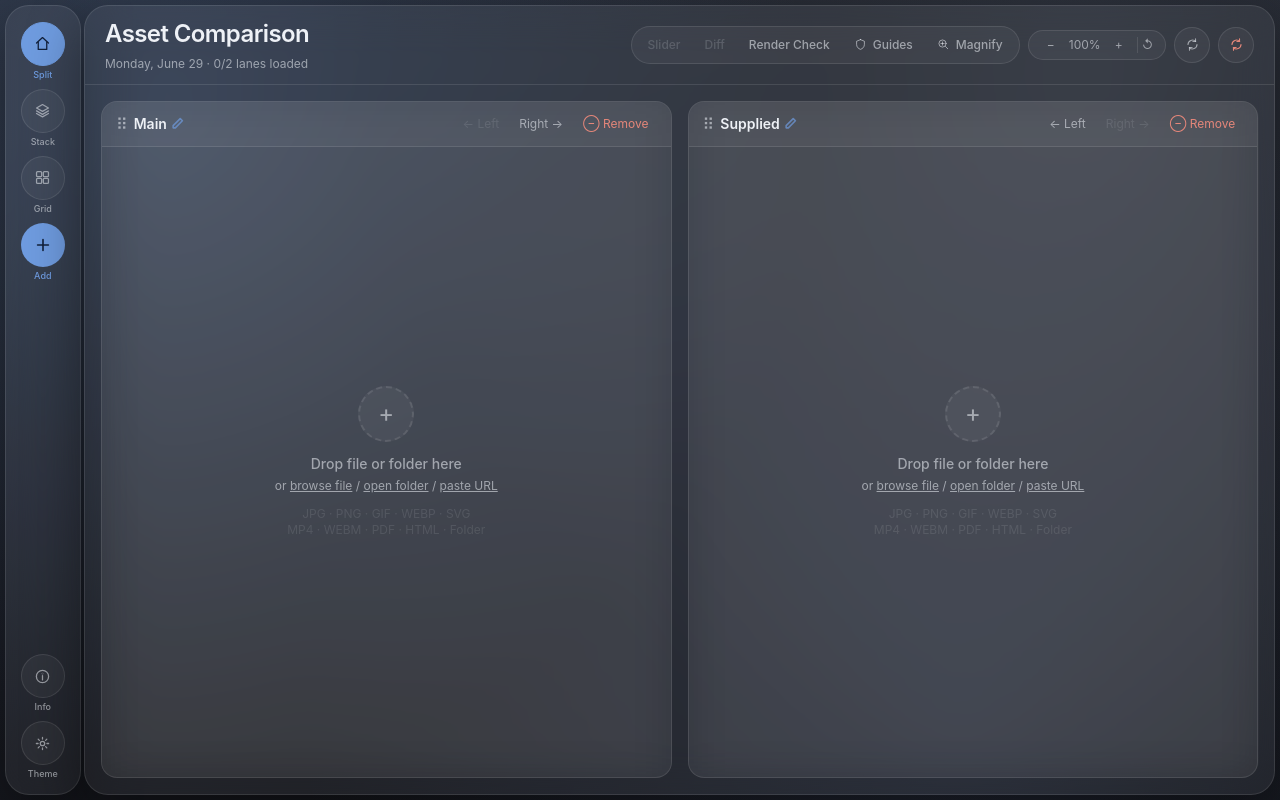
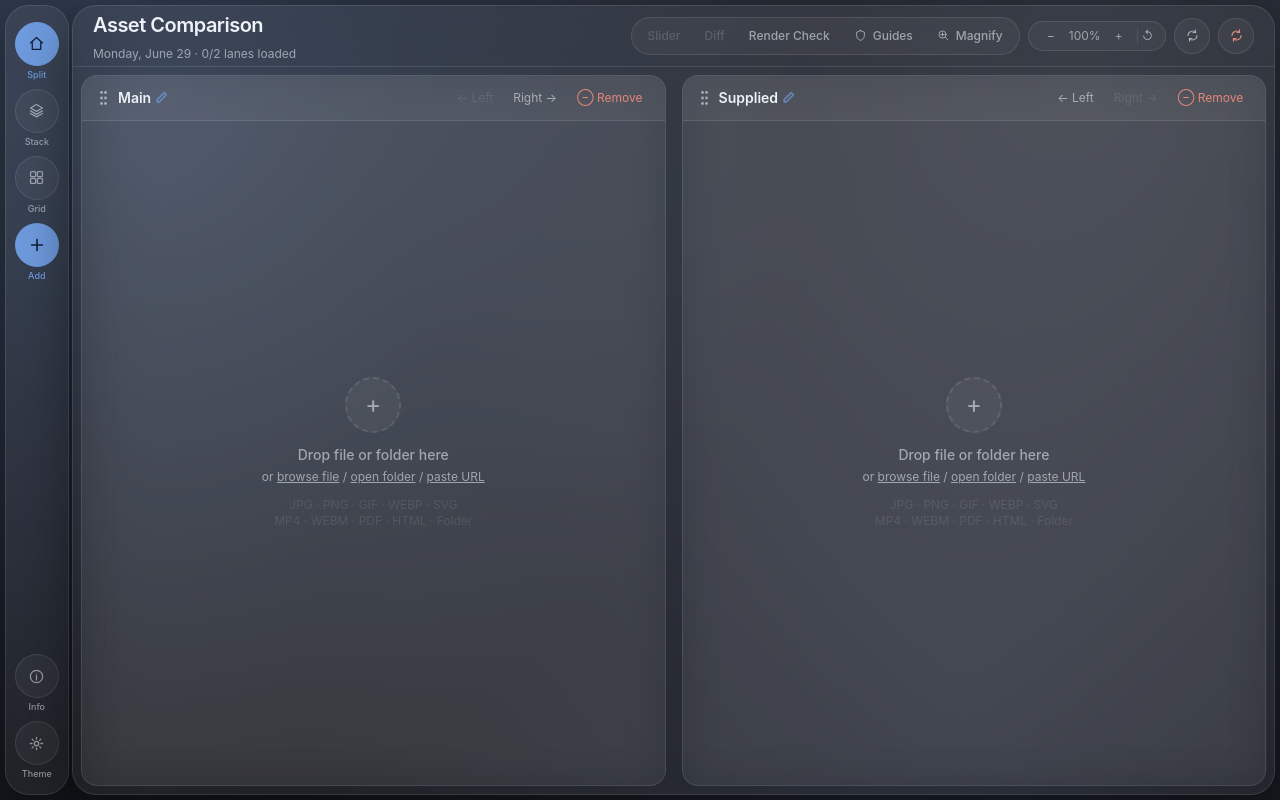
Before and after one commit to pappu012/paps-image-comparison, a Next.js app: page / in a window 1280 px wide. Built offline with nearby package versions, Linux system fonts and the light colour scheme.

Commit message:
update: ui enchancement

```diff
--- a/components/ComparisonTool.tsx
+++ b/components/ComparisonTool.tsx
@@ -415,7 +415,7 @@ export default function ComparisonTool() {
   return (
     <div className="h-screen w-full flex items-stretch justify-center p-[0.05rem] sm:p-[0.3em] gap-[0.2em] ">
       {/* Icon rail */}
-      <aside className="flex flex-col items-center justify-between py-4 rounded-3xl glass-panel w-17 sm:w-19 shrink-0">
+      <aside className="flex flex-col items-center justify-between py-4 rounded-3xl glass-panel w-16 shrink-0">
         <div className="flex flex-col items-center gap-2.5 w-full px-1">
           <RailIcon active={viewMode === "side-by-side"} title="Side by side" label="Split" onClick={() => setViewMode("side-by-side")}>
             <IconHouse />
@@ -454,7 +454,7 @@ export default function ComparisonTool() {
             <>
               <div className="fixed inset-0 z-40" onClick={() => setShowInfoPopup(false)} />
               <div
-                className="absolute left-full bottom-0 ml-2 z-50 w-64 rounded-2xl p-4 flex flex-col gap-3 glass-panel"
+                className="absolute left-full bottom-0 ml-2 z-50 w-64 rounded-3xl p-2 flex flex-col gap-3 glass-panel"
                 style={{ border: "1px solid var(--border)" }}
               >
                 <div>
@@ -483,11 +483,11 @@ export default function ComparisonTool() {
       <div className="flex flex-col flex-1 min-w-0 rounded-3xl glass-panel overflow-hidden">
         {/* Header */}
         <header
-          className="flex items-center justify-between gap-2 px-2 sm:px-5 py-3 shrink-0 flex-wrap"
+          className="flex items-center justify-between gap-2 px-1 sm:px-5 py-1 shrink-0 flex-wrap"
           style={{ borderBottom: "1px solid var(--border)" }}
         >
           <div>
-            <h1 className="text-xl sm:text-2xl font-semibold tracking-tight" style={{ color: "var(--text)" }}>
+            <h1 className="text-[20px] font-semibold tracking-tight" style={{ color: "var(--text)" }}>
               Asset Comparison
             </h1>
             <p className="text-xs mt-1.5" style={{ color: "var(--text-muted)" }}>
@@ -699,7 +699,7 @@ export default function ComparisonTool() {
           />
         ) : (
           <div
-            className={viewMode === "grid" ? "p-4 h-full overflow-auto scrollbar-thin" : `flex gap-4 p-4 h-full overflow-auto scrollbar-thin ${viewMode === "stacked" ? "flex-col" : "flex-row"}`}
+            className={viewMode === "grid" ? "p-2 h-full overflow-auto scrollbar-thin" : `flex gap-4 p-2 h-full overflow-auto scrollbar-thin ${viewMode === "stacked" ? "flex-col" : "flex-row"}`}
             style={viewMode === "grid" ? { display: "grid", gridTemplateColumns: `repeat(${Math.min(lanes.length, 2)}, 1fr)`, gap: 16, minHeight: "100%" } : { minHeight: "100%" }}
           >
             {lanes.map((lane, idx) => (
--- a/components/Lane.tsx
+++ b/components/Lane.tsx
@@ -546,11 +546,18 @@ export default function Lane({
               e.dataTransfer.setData("lane-reorder", lane.id);
               e.dataTransfer.effectAllowed = "move";
             }}
-            className="cursor-grab active:cursor-grabbing flex items-center shrink-0 select-none hover-text"
-            style={{ color: "var(--text-muted)", fontSize: 16, lineHeight: 1, marginRight: -2 }}
+            className="cursor-grab active:cursor-grabbing flex items-center justify-center shrink-0 select-none rounded transition-colors text-(--text-muted) hover:text-(--accent) hover:bg-(--surface-2)"
+            style={{ width: 16, height: 22, marginRight: -2 }}
             title="Drag to reorder lane"
           >
-            ⠿
+            <svg viewBox="0 0 8 16" width="9" height="16" fill="currentColor">
+              <circle cx="2" cy="2.5" r="1.4" />
+              <circle cx="6" cy="2.5" r="1.4" />
+              <circle cx="2" cy="8" r="1.4" />
+              <circle cx="6" cy="8" r="1.4" />
+              <circle cx="2" cy="13.5" r="1.4" />
+              <circle cx="6" cy="13.5" r="1.4" />
+            </svg>
           </div>
           {editingLabel ? (
             <input
```
